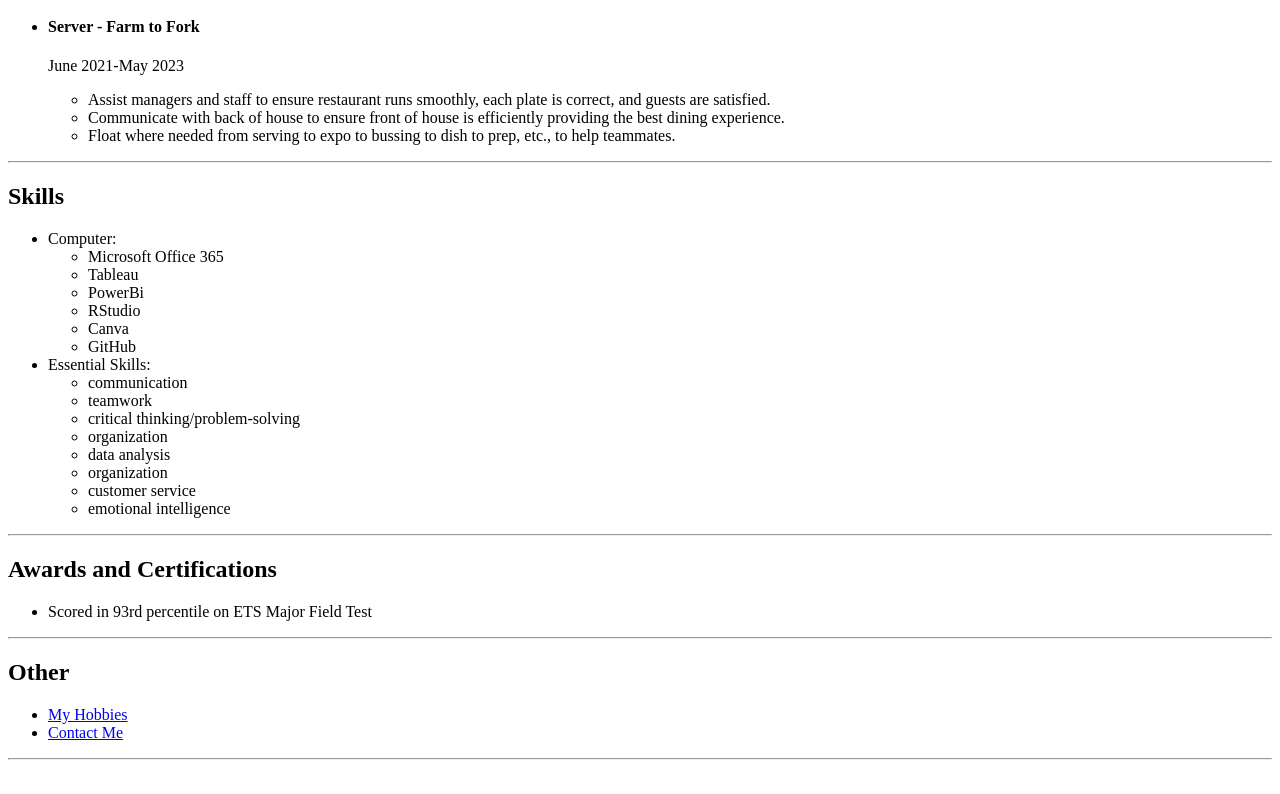
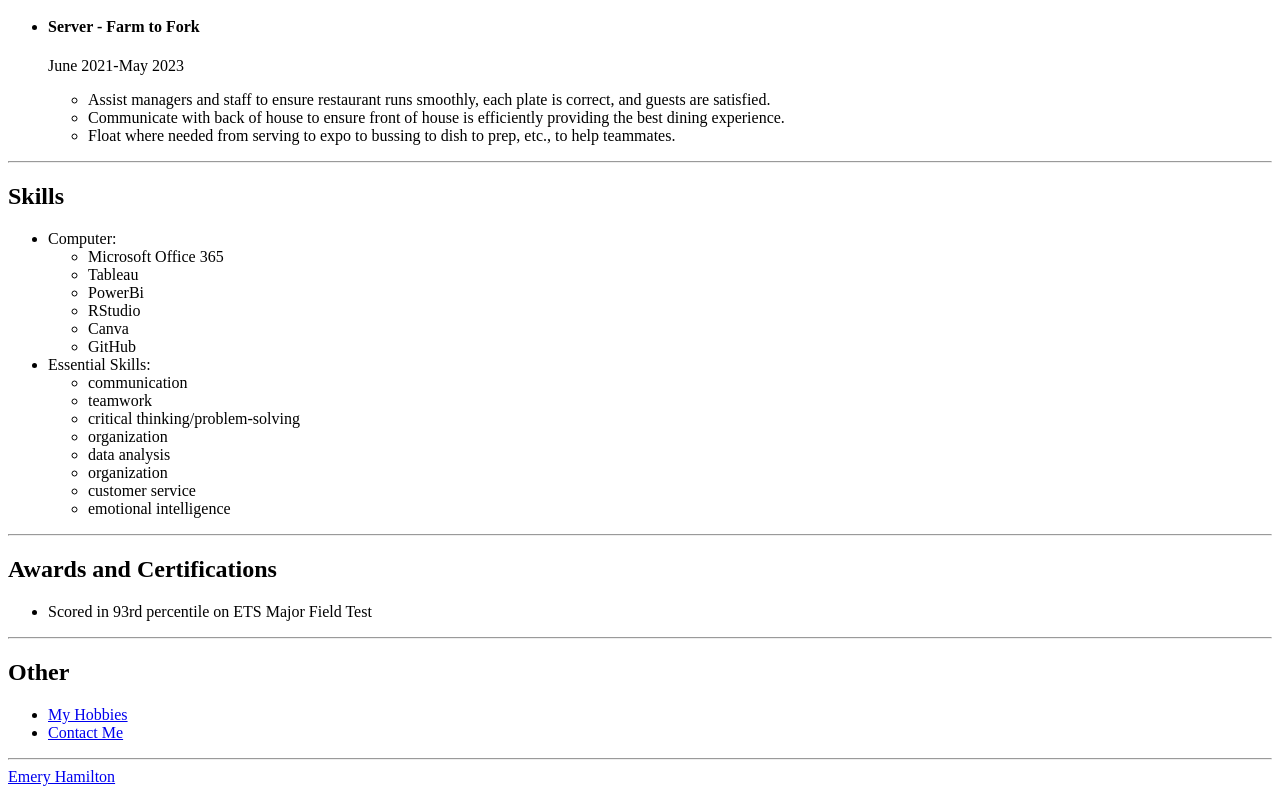
Before and after one commit to lighthouseco/e.hamilton-resume, a plain HTML site: page index.html in a window 1280 px wide. Shown: the part 708-1502 px from the top of the page. Before the commit the page ends 1476 px from the top, so only its background shows below. Drawn offline with Linux system fonts and the light colour scheme.

Commit message:
Update index.html
Added footer with link to about page

```diff
--- a/index.html
+++ b/index.html
@@ -78,6 +78,8 @@
     <li><a href="./public/contact.html">Contact Me</a></li>
   </ul>
   <hr/>
-
+ <footer>
+   <a href="./public/about.html">Emery Hamilton</a>
+ </footer>
 </body>
 </html>
```
